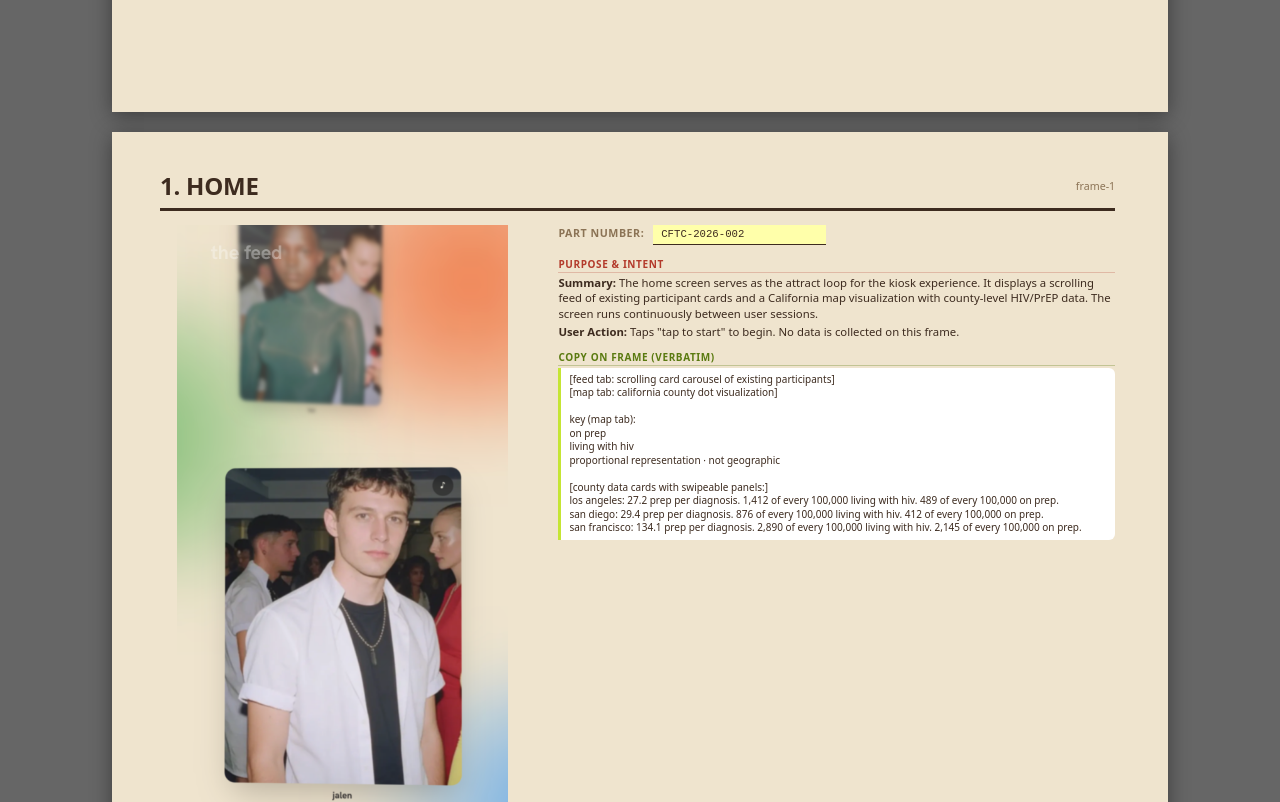
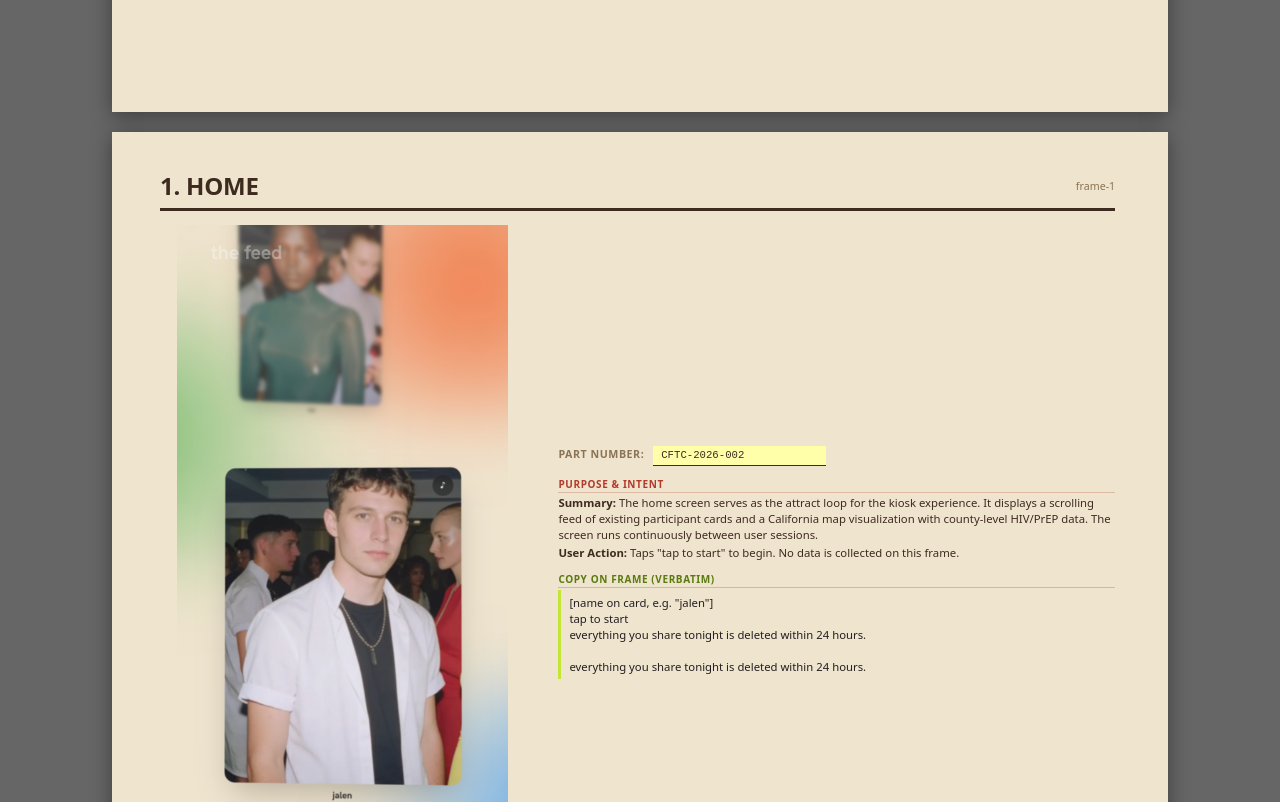
Before and after one commit to seneca-labs/care-for-culture-prc, a website: page output/deck-v2.html in a window 1280 px wide. Shown: the part 1560-2362 px from the top of the page. Drawn offline with Linux system fonts and the light colour scheme.

Commit message:
Fix deck: center annotations, remove white backgrounds, fix verbatim copy, simplify cover

```diff
--- a/output/deck-v2.html
+++ b/output/deck-v2.html
@@ -146,6 +146,7 @@
       grid-template-columns: 38% 58%;
       grid-template-rows: auto 1fr;
       gap: 0 0.35in;
+      align-content: center;
     }
 
     .frame-header {
@@ -202,6 +203,9 @@
       font-size: 8.5pt;
       line-height: 1.4;
       overflow: hidden;
+      display: flex;
+      flex-direction: column;
+      justify-content: center;
     }
 
     /* Part Number */
@@ -261,7 +265,7 @@
 
     /* Callout / card boxes */
     .callout-box {
-      background: #FFFFFF;
+      background: transparent;
       border: 1px solid rgba(61,43,31,0.15);
       border-radius: 6px;
       padding: 6px 8px;
@@ -270,21 +274,20 @@
     }
 
     .copy-verbatim {
-      background: #FFFFFF;
+      background: transparent;
       border-left: 3px solid #C5E534;
-      border-radius: 0 6px 6px 0;
+      border-radius: 0;
       padding: 5px 8px;
-      font-size: 7.5pt;
-      line-height: 1.35;
+      font-size: 8.5pt;
+      line-height: 1.4;
       white-space: pre-wrap;
-      max-height: 1.8in;
-      overflow-y: auto;
-      color: #3D2B1F;
+      color: #231F20;
+      font-weight: 500;
     }
 
     /* Data method callout */
     .data-callout {
-      background: #FFFFFF;
+      background: transparent;
       border: 1px solid rgba(61,43,31,0.12);
       border-radius: 6px;
       padding: 5px 8px;
@@ -332,12 +335,7 @@
   <h1>Care for<br>the Culture</h1>
   <div class="subtitle">PRC Submission, April 2026</div>
   <div class="meta-line">Kiosk Experience / Freddy Events, NYC + LA</div>
-  <div class="meta-line">Prepared by Majority</div>
-  <div class="meta-line">Production by Vega Studios</div>
-  <div class="meta-line">Version 2</div>
-  <div class="part-number-block">
-    Part Number: <span class="part-number-field">CFTC-2026-001</span>
-  </div>
+  <div class="meta-line">Prepared by Vega Studios</div>
 </div>
 
 <!-- ============================================================ -->
@@ -403,22 +401,9 @@
 
     <div class="ann-section">
       <h4 class="green">Copy on Frame (Verbatim)</h4>
-      <div class="copy-verbatim">[feed tab: scrolling card carousel of existing participants]
-[map tab: california county dot visualization]
-
-key (map tab):
-on prep
-living with hiv
-proportional representation · not geographic
-
-[county data cards with swipeable panels:]
-los angeles: 27.2 prep per diagnosis. 1,412 of every 100,000 living with hiv. 489 of every 100,000 on prep.
-san diego: 29.4 prep per diagnosis. 876 of every 100,000 living with hiv. 412 of every 100,000 on prep.
-san francisco: 134.1 prep per diagnosis. 2,890 of every 100,000 living with hiv. 2,145 of every 100,000 on prep.
-
-aidsvu 2023
-
+      <div class="copy-verbatim">[name on card, e.g. "jalen"]
 tap to start
+everything you share tonight is deleted within 24 hours.
 
 everything you share tonight is deleted within 24 hours.</div>
     </div>
@@ -508,13 +493,7 @@ terms of use · privacy policy</div>
 
     <div class="ann-section">
       <h4 class="green">Copy on Frame (Verbatim)</h4>
-      <div class="copy-verbatim">your turn
-
-[camera viewfinder, portrait 3:4 aspect ratio]
-
-[shutter button]
-
-[group mode only: "{currentIndex + 1} of {totalMembers}"]</div>
+      <div class="copy-verbatim">your turn</div>
     </div>
   </div>
 </div>
```
